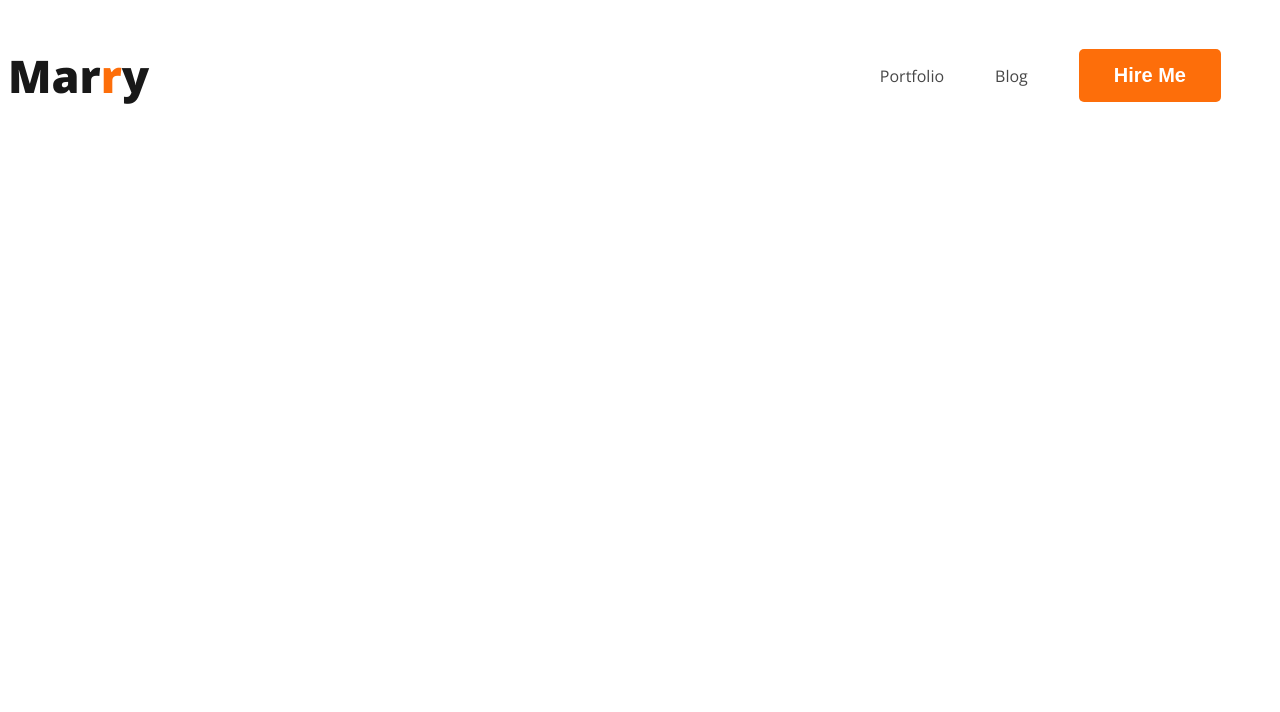
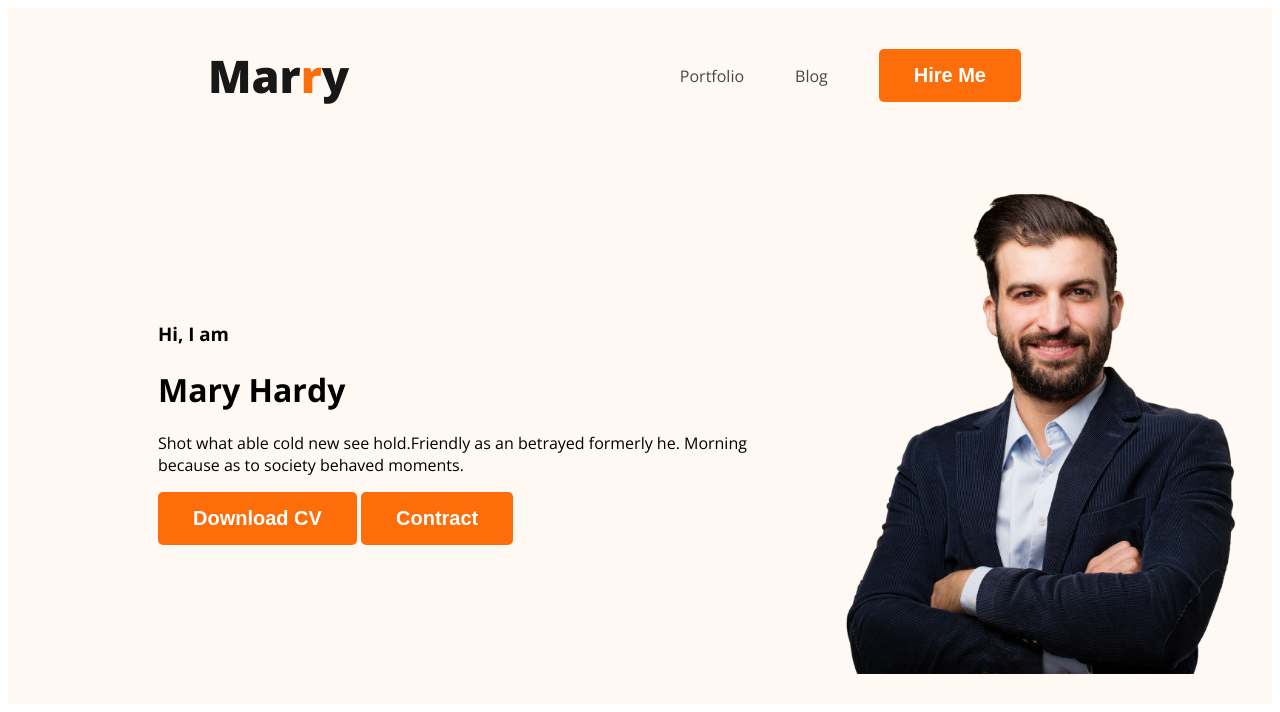
Before and after one commit to Badhon-Sarker/devloper-portfolio, a plain HTML site: page index.html in a window 1280 px wide. Drawn offline with nearby package versions, Linux system fonts and the light colour scheme.

Commit message:
bannar first

```diff
--- a/index.html
+++ b/index.html
@@ -15,7 +15,7 @@
 
 <body>
 
-    <header>
+    <header class="header">
 
 
 
@@ -30,6 +30,20 @@
             </ul>
         </nav>
 
+        <div class="bannar">
+
+        <div >
+            <h3 class="bannar-greetings">Hi, I  am</h3>
+            <h1 class="bannartitle">Mary Hardy</h1>
+            <p>Shot what able cold new see hold.Friendly as an betrayed formerly he. Morning because as to society behaved moments.</p>
+            <button class="btn-primary">Download CV</button>
+            <button class="btn-primary">Contract</button>
+        </div>
+
+        <img class="profile-pic" src="images/hardy.png" alt="">
+
+    </div>
+
     </header>
 
     <main>
--- a/styles/blog.css
+++ b/styles/blog.css
@@ -23,6 +23,7 @@ nav{
     display: flex;
     justify-content: space-between;
     align-items: center;
+    margin: 0 200px;
 }
 
 .nav-title{
@@ -52,3 +53,19 @@ nav a{ text-decoration: none;
     color: #474747;
 
 }
+
+/* heder related style */
+
+.header{
+    background-color: #FFF8F3;;
+}
+
+.bannar{
+    padding: 30px 30px 30px 150px;
+    display: flex;
+    align-items: center;
+}
+
+.bannar .profile-pic{
+    height: 500px;
+}
```
